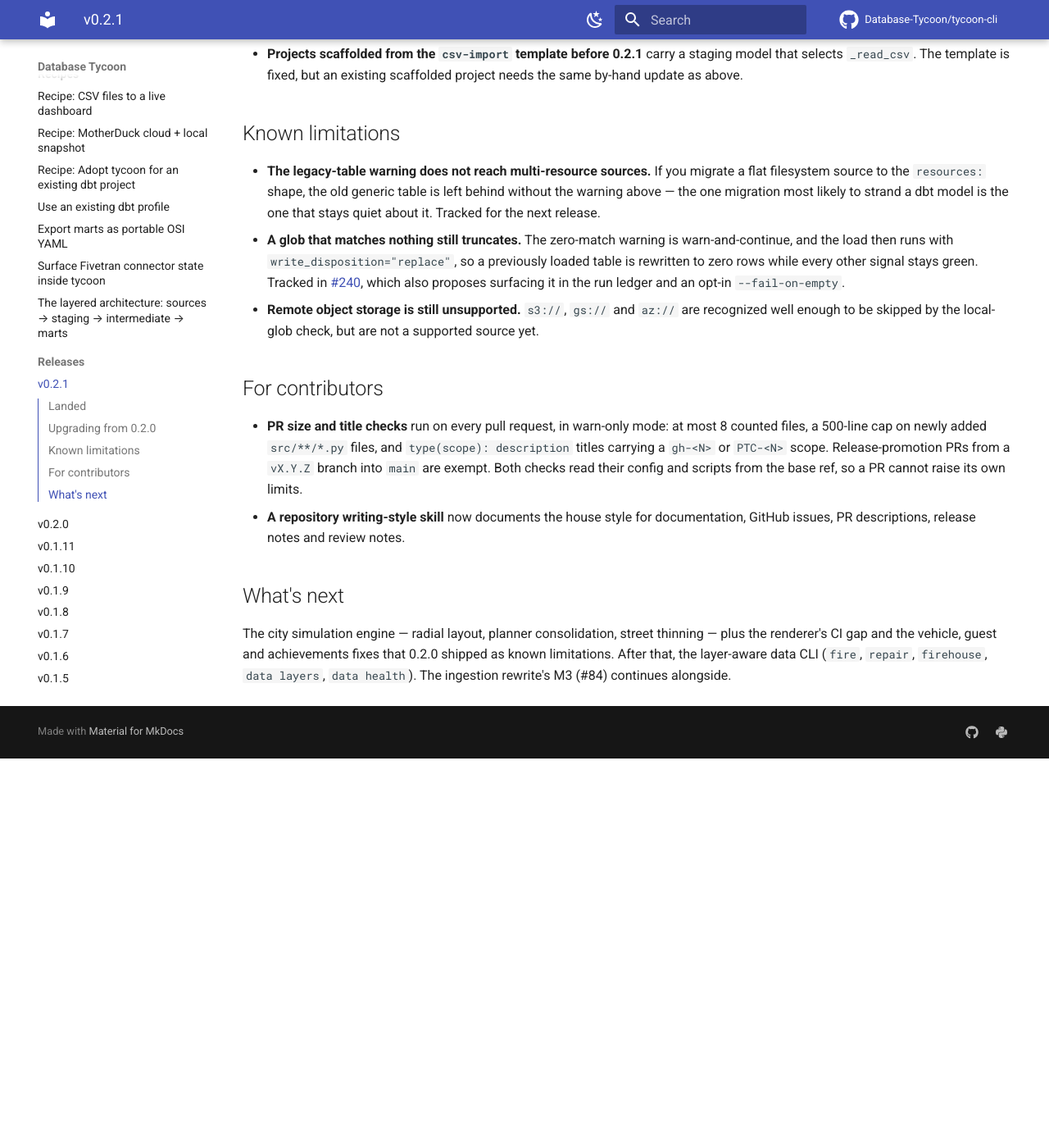
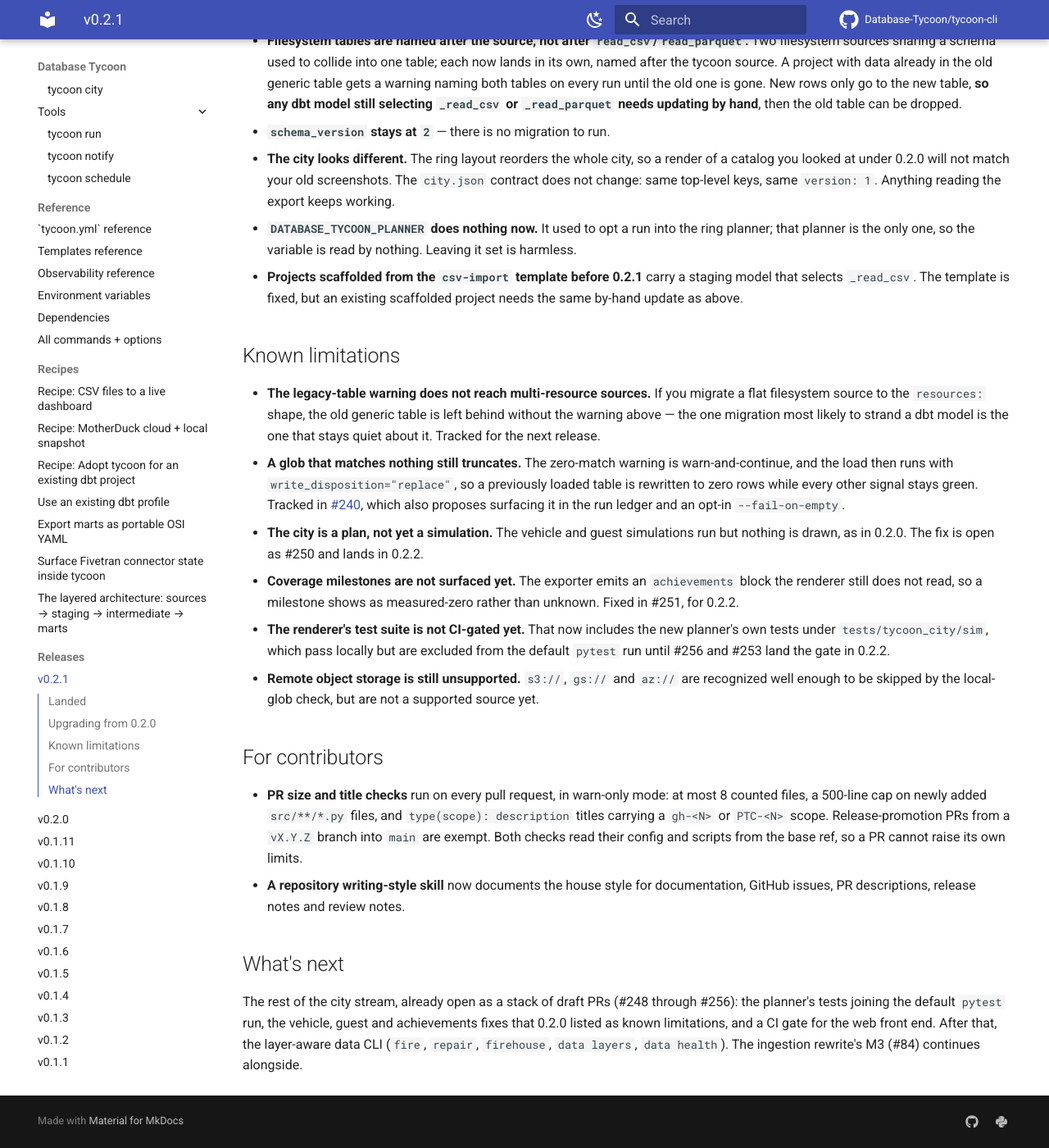
Before and after one commit to Database-Tycoon/tycoon-cli, an MkDocs documentation site: the page built from docs/releases/v0.2.1.md, in a window 1280 px wide and 1400 px high, scrolled down 1544 px. Shown: the whole window at 82% size. Built offline with MkDocs 1.6.1 and Material for MkDocs 9.7.7, drawn with Linux system fonts in a browser that asks for light colours; comment, search, counter and statistics services are not loaded; before the commit the page ends 2469 px from its top, so only the background shows below that; some of the changed text lies outside the part shown.

Commit message:
docs(PTC-125): record the ring planner in the 0.2.1 CHANGELOG and release notes
#247 merged into v0.2.1 on 2026-09-15, after the release notes and the
CHANGELOG section were written from the v0.2.0 diff. Both still described a
filesystem-only release and said `tycoon city` was unchanged, and the notes
listed the engine under "What's next". Emmanuel flagged the gap in his review
of #242.

Scope decision recorded here: the engine ships in 0.2.1 on its own. The
other eight PRs of the city stack (#248 through #256) stay draft and move to
0.2.2, so the renderer limitations 0.2.0 listed stay listed, now with the PR
that fixes each.

Two user-visible facts surfaced while writing the entries. #247 drops the
`DATABASE_TYCOON_PLANNER` flag, so the variable is a silent no-op; it goes
under Removed. And `docs/city/guide.md` still described the flag as an
opt-in to a non-default planner; that bullet now states the current one.

The release date is left as is on purpose. It predates #247 and is re-set as
the last commit before #242 merges.

Co-Authored-By: Claude Fable 5.1 <noreply@anthropic.com>

```diff
--- a/docs/releases/v0.2.1.md
+++ b/docs/releases/v0.2.1.md
@@ -10,8 +10,10 @@ sources add` walks you through them, and JSONL joins CSV and Parquet. Config
 that was previously guessed at is validated instead — which is the one
 change in this release that can break an existing project.
 
-Everything here is on the ingestion side. `tycoon city` is unchanged from
-0.2.0.
+Almost everything here is on the ingestion side. The exception is `tycoon
+city`, which now lays the city out by pipeline depth, so a city rendered from
+the same catalog looks different from 0.2.0. Details under *Landed* and
+*Upgrading from 0.2.0*.
 
 ## Landed
 
@@ -58,6 +60,15 @@ Everything here is on the ingestion side. `tycoon city` is unchanged from
   produced no dashboards at all — and the only way past it, `--force`,
   would have overwritten the existing dbt files. It now skips just the dbt
   scaffolding step.
+- **The city is laid out by pipeline depth.** `tycoon city` places gold and
+  mart schemas downtown and sources on the periphery, so the shape of the
+  city tells you where a table sits in your pipeline. Each schema is one
+  neighbourhood on a street lattice; within a ring, the kerb nearest
+  downtown goes to the schema feeding the most other schemas, then the
+  larger one, then by name. Streets are drawn where routes and doors need
+  them rather than everywhere, and every table now sits inside its own
+  schema's district. Median route length on the dogfood catalog fell from
+  229 tiles to 36.
 
 ## Upgrading from 0.2.0
 
@@ -84,6 +95,13 @@ Everything here is on the ingestion side. `tycoon city` is unchanged from
   `_read_csv` or `_read_parquet` needs updating by hand**, then the old
   table can be dropped.
 - **`schema_version` stays at `2`** — there is no migration to run.
+- **The city looks different.** The ring layout reorders the whole city, so
+  a render of a catalog you looked at under 0.2.0 will not match your old
+  screenshots. The `city.json` contract does not change: same top-level
+  keys, same `version: 1`. Anything reading the export keeps working.
+- **`DATABASE_TYCOON_PLANNER` does nothing now.** It used to opt a run into
+  the ring planner; that planner is the only one, so the variable is read by
+  nothing. Leaving it set is harmless.
 - **Projects scaffolded from the `csv-import` template before 0.2.1** carry
   a staging model that selects `_read_csv`. The template is fixed, but an
   existing scaffolded project needs the same by-hand update as above.
@@ -102,6 +120,16 @@ Everything here is on the ingestion side. `tycoon city` is unchanged from
   [#240](https://github.com/Database-Tycoon/tycoon-cli/issues/240), which
   also proposes surfacing it in the run ledger and an opt-in
   `--fail-on-empty`.
+- **The city is a plan, not yet a simulation.** The vehicle and guest
+  simulations run but nothing is drawn, as in 0.2.0. The fix is open as
+  #250 and lands in 0.2.2.
+- **Coverage milestones are not surfaced yet.** The exporter emits an
+  `achievements` block the renderer still does not read, so a milestone
+  shows as measured-zero rather than unknown. Fixed in #251, for 0.2.2.
+- **The renderer's test suite is not CI-gated yet.** That now includes the
+  new planner's own tests under `tests/tycoon_city/sim`, which pass locally
+  but are excluded from the default `pytest` run until #256 and #253 land
+  the gate in 0.2.2.
 - **Remote object storage is still unsupported.** `s3://`, `gs://` and
   `az://` are recognized well enough to be skipped by the local-glob check,
   but are not a supported source yet.
@@ -120,8 +148,9 @@ Everything here is on the ingestion side. `tycoon city` is unchanged from
 
 ## What's next
 
-The city simulation engine — radial layout, planner consolidation, street
-thinning — plus the renderer's CI gap and the vehicle, guest and
-achievements fixes that 0.2.0 shipped as known limitations. After that, the
+The rest of the city stream, already open as a stack of draft PRs (#248
+through #256): the planner's tests joining the default `pytest` run, the
+vehicle, guest and achievements fixes that 0.2.0 listed as known
+limitations, and a CI gate for the web front end. After that, the
 layer-aware data CLI (`fire`, `repair`, `firehouse`, `data layers`,
 `data health`). The ingestion rewrite's M3 (#84) continues alongside.
```
Also changed, not shown: CHANGELOG.md (+6 -0 lines), docs/city/guide.md (+7 -8 lines), docs/city/log.md (+12 -1 lines).
